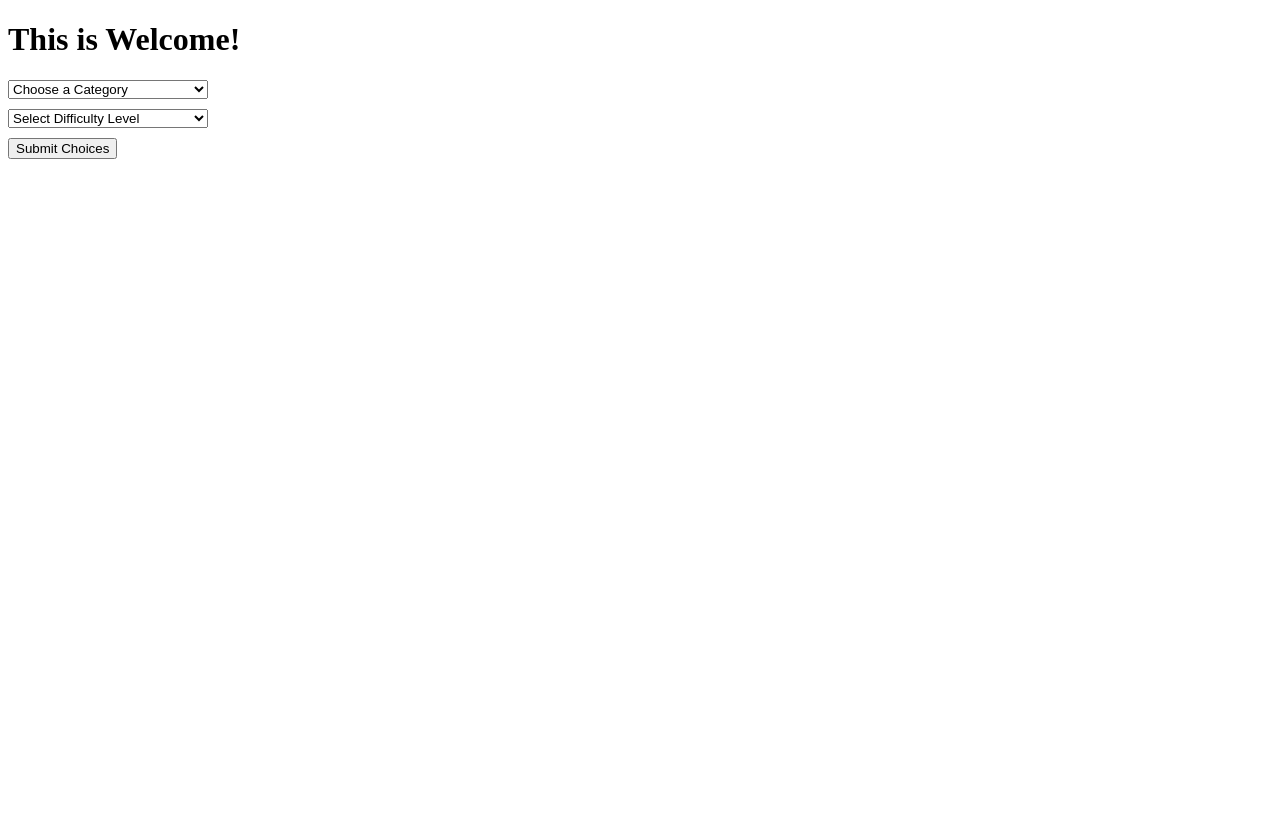
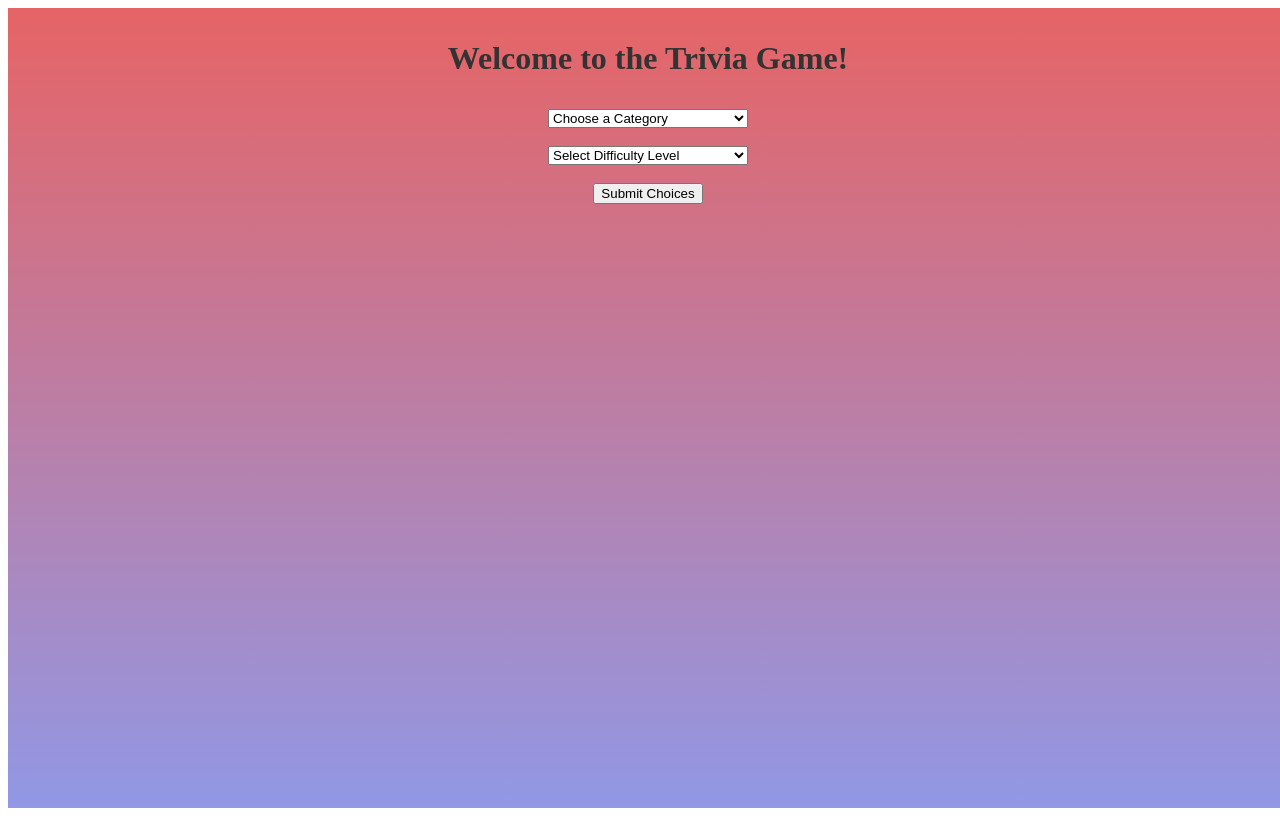
Before and after one commit to dgentilli/quiz-app, a React (Create React App) app: page / in a window 1280 px wide. Built offline with nearby package versions, Linux system fonts and the light colour scheme.

Commit message:
Implement styles for the Welcome component.

```diff
--- a/src/components/Welcome.tsx
+++ b/src/components/Welcome.tsx
@@ -1,6 +1,7 @@
 import React, { useState } from 'react';
 import SelectCategory from './SelectCategory';
 import SelectDifficultyLevel from './SelectDifficultyLevel';
+import { WelcomeWrapper, HeaderWrapper, Spacer } from './styles/welcomeStyles';
 
 type Props = {
   setSubmitted: Function;
@@ -28,14 +29,15 @@ const Welcome: React.FC<Props> = ({
   };
 
   return (
-    <div>
-      <h1>This is Welcome!</h1>
+    <WelcomeWrapper>
+      <HeaderWrapper>Welcome to the Trivia Game!</HeaderWrapper>
       <SelectCategory setCategory={setCategory} />
+      <Spacer />
       <SelectDifficultyLevel setDifficulty={setDifficulty} />
-
+      <Spacer />
       <button onClick={handleSubmit}>Submit Choices</button>
       {userMessage && <p>{userMessage}</p>}
-    </div>
+    </WelcomeWrapper>
   );
 };
 
--- /dev/null
+++ b/src/components/styles/welcomeStyles.ts
@@ -0,0 +1,22 @@
+import styled from 'styled-components';
+
+export const WelcomeWrapper = styled.div`
+  display: flex;
+  flex-direction: column;
+  align-items: center;
+  min-height: 100vh;
+  width: 100vw;
+  background: linear-gradient(#e66465, #9198e5);
+`;
+
+export const HeaderWrapper = styled.h1`
+  text-align: center;
+  max-width: 90%;
+  margin: 2rem auto;
+  color: #333;
+`;
+
+export const Spacer = styled.div`
+  width: 100%;
+  height: 0.5rem;
+`;
```
